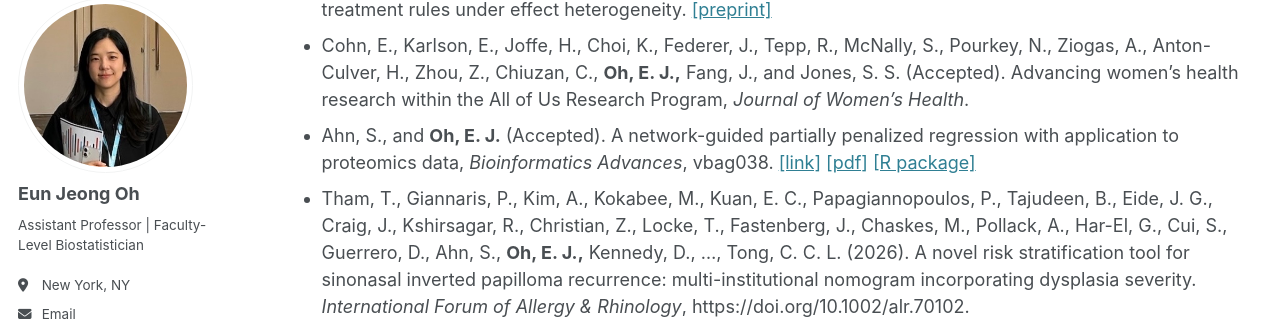
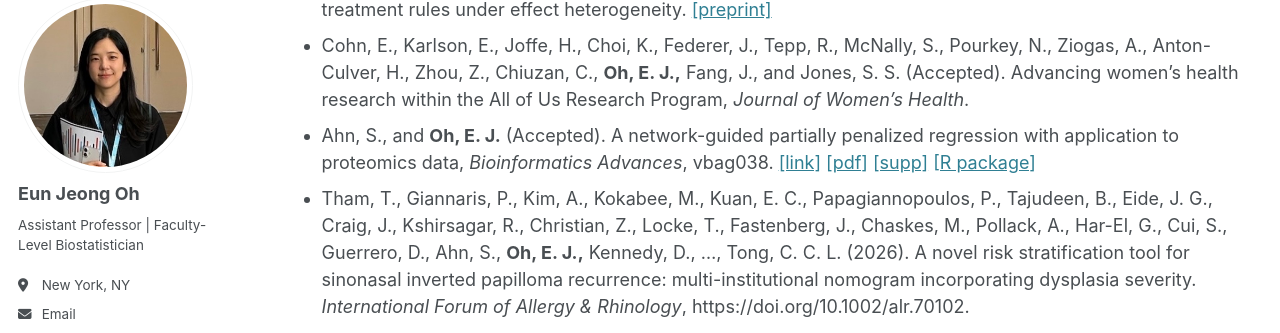
Before and after one commit to oheunj/oheunj.github.io, a Jekyll site: the page built from _pages/publications.md, in a window 1280 px wide and 900 px high, scrolled down 357 px. Shown: the part 108-441 px from the top of the window. Built offline with Jekyll 4.4.1, drawn with Linux system fonts in a browser that asks for light colours; some web fonts are replaced.

Commit message:
Update publications.md

```diff
--- a/_pages/publications.md
+++ b/_pages/publications.md
@@ -17,7 +17,7 @@
 * Vrany, E. A., Chiuzan, C., __Oh, E. J.,__ Ephraim, P. L., Austin, R. A., Brissette, I. F., Millstein, S. L., and Fitzpatrick, S. L. (Under Review). Geographic analysis of access to national diabetes prevention program in New York State.
 * __Oh, E. J.,__ and Qian, M. (Under Review). Reluctant transfer learning in penalized regressions for individualized treatment rules under effect heterogeneity. [[preprint]](https://arxiv.org/pdf/2511.08559)
 * Cohn, E., Karlson, E., Joffe, H., Choi, K., Federer, J., Tepp, R., McNally, S., Pourkey, N., Ziogas, A., Anton-Culver, H., Zhou, Z., Chiuzan, C., __Oh, E. J.,__ Fang, J., and Jones, S. S. (Accepted). Advancing women’s health research within the All of Us Research Program, _Journal of Women's Health_.
-* Ahn, S., and __Oh, E. J.__ (Accepted). A network-guided partially penalized regression with application to proteomics data, _Bioinformatics Advances_,  vbag038. [[link]](https://academic.oup.com/bioinformaticsadvances/article/6/1/vbag038/8456552) [[pdf]](https://oheunj.github.io/files/vbag038.pdf) [[R package]](https://cran.r-project.org/web/packages/NetGreg/index.html)
+* Ahn, S., and __Oh, E. J.__ (Accepted). A network-guided partially penalized regression with application to proteomics data, _Bioinformatics Advances_,  vbag038. [[link]](https://academic.oup.com/bioinformaticsadvances/article/6/1/vbag038/8456552) [[pdf]](https://oheunj.github.io/files/vbag038.pdf) [[supp]](https://oheunj.github.io/files/vbag038_supplementary_data.pdf) [[R package]](https://cran.r-project.org/web/packages/NetGreg/index.html)
 * Tham, T., Giannaris, P., Kim, A., Kokabee, M., Kuan, E. C., Papagiannopoulos, P., Tajudeen, B., Eide, J. G., Craig, J., Kshirsagar, R., Christian, Z., Locke, T., Fastenberg, J., Chaskes, M., Pollack, A., Har-El, G., Cui, S., Guerrero, D., Ahn, S., __Oh, E. J.,__ Kennedy, D., ..., Tong, C. C. L. (2026). A novel risk stratification tool for sinonasal inverted papilloma recurrence: multi-institutional nomogram incorporating dysplasia severity. _International Forum of Allergy & Rhinology_, https://doi.org/10.1002/alr.70102.
 * Kim, A. H., Tham, T., Giannaris, P. S., Kokabee, M., Kuan, E. C., Papagiannopoulos, P., Tajudeen, B., Eide, J. G., Craig, J. R., Kshirsagar, R. S., Christian, Z., Locke, T. B., Fastenberg, J. H., Chaskes, M. B., Pollack, A. Z., Har-El, G., Cui, S., Guerrero, D., Ahn, S., __Oh, E. J.__, Workman, A. D., ..., Tong, C. C. L. (2026). Sinonasal inverted papilloma and clinical significance of dysplasia: a multi-institutional study. _The Laryngoscope_, https://doi.org/10.1002/lary.70263.
 * Tham, T., Kim, A. H., Wilensky, J., Tsang, C., Giannaris, P. S., Wang, B. Y., Panara, K., Christian, Z., Kuan, E. C., Papagiannopoulos, P., Tajudeen, B., Eide, J. G., Craig, J. R., Kshirsagar, R. S., Locke, T. B., Ahn, S., __Oh, E. J.,__ Fastenberg, J. H., ..., Tong, C. C. L. (2026). Frontal sinus inverted papilloma: surgical challenges and outcomes of a multi-institutional cohort. _The Laryngoscope_, 136(2), 736-743.
```
